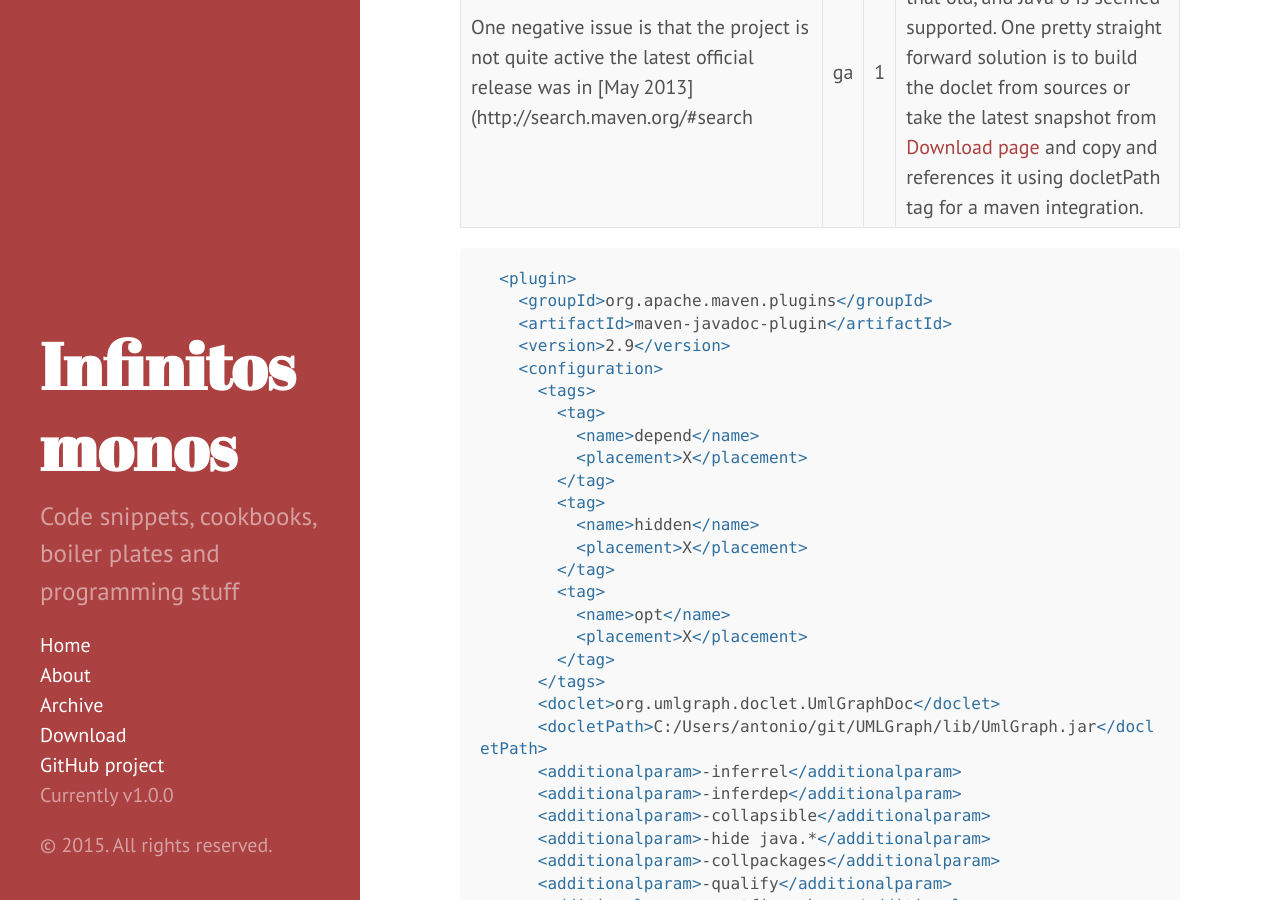
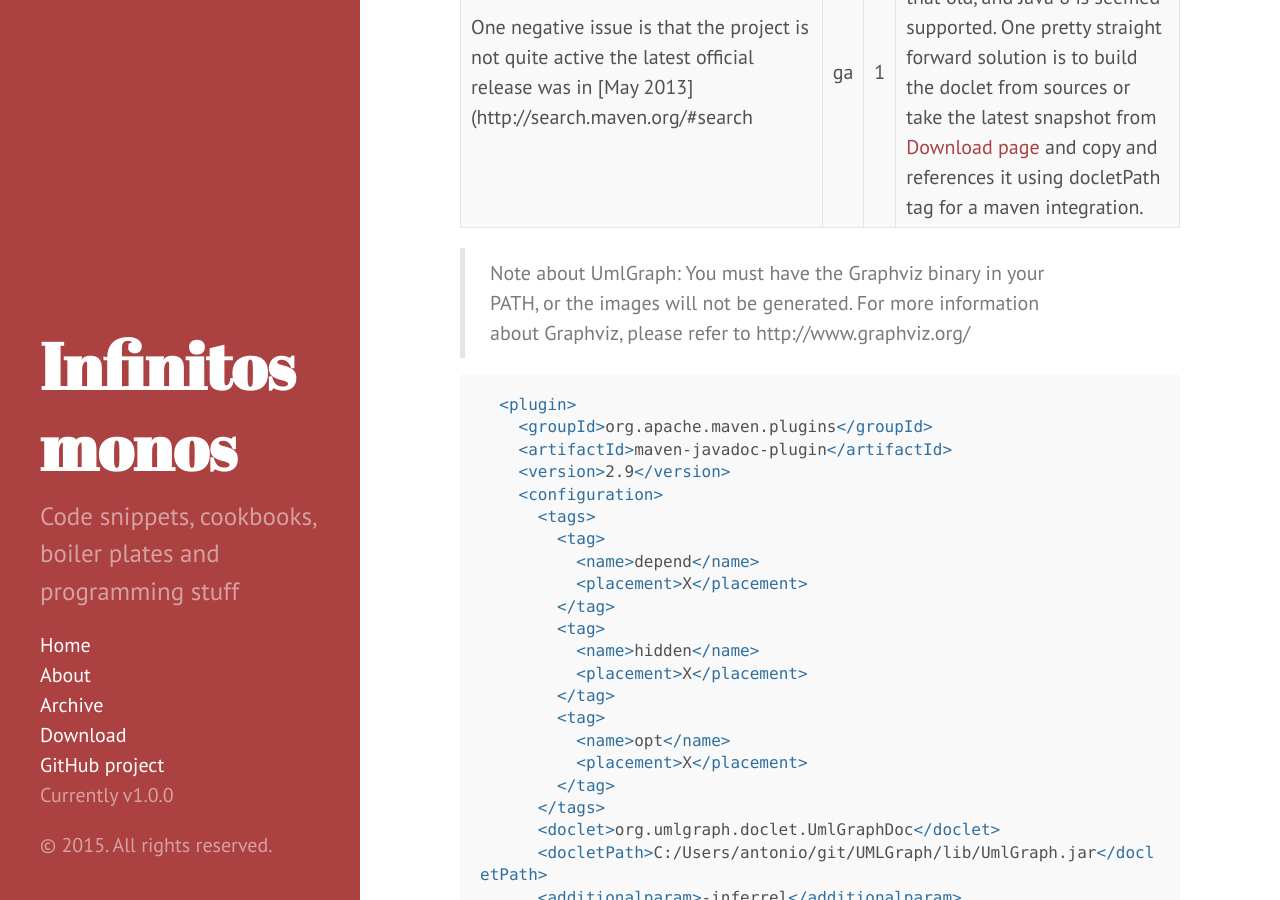
Before and after one commit to antoniomaria/antoniomaria.github.io, a Jekyll site: the page built from _posts/2014-12-06-uml-reverse-engineering-using-maven-and-umlgraph.md, in a window 1280 px wide and 900 px high, scrolled down 714 px. Built offline with Jekyll 4.4.1, drawn with Linux system fonts in a browser that asks for light colours; Markdown is read by kramdown in place of the engine named in the settings; comment, search, counter and statistics services are not loaded.

````diff
--- a/_posts/2014-12-06-uml-reverse-engineering-using-maven-and-umlgraph.md
+++ b/_posts/2014-12-06-uml-reverse-engineering-using-maven-and-umlgraph.md
@@ -10,6 +10,7 @@
 
 One negative issue is that the project is not quite active the latest official release was in [May 2013](http://search.maven.org/#search|ga|1|umlgraph), the positive side is that the [snapshots](https://github.com/dspinellis/UMLGraph) are not that old, and Java 8 is seemed supported. One pretty straight forward solution is to build the doclet from sources or take the latest snapshot from [Download page](http://www.umlgraph.org/download.html) and copy and references it using docletPath tag for a maven integration.
 
+> Note about UmlGraph: You must have the Graphviz binary in your PATH, or the images will not be generated. For more information about Graphviz, please refer to http://www.graphviz.org/
 
 ```xml
   <plugin>
````
Also changed, not shown: public/img/OverviewClassDiagram.png (added).
